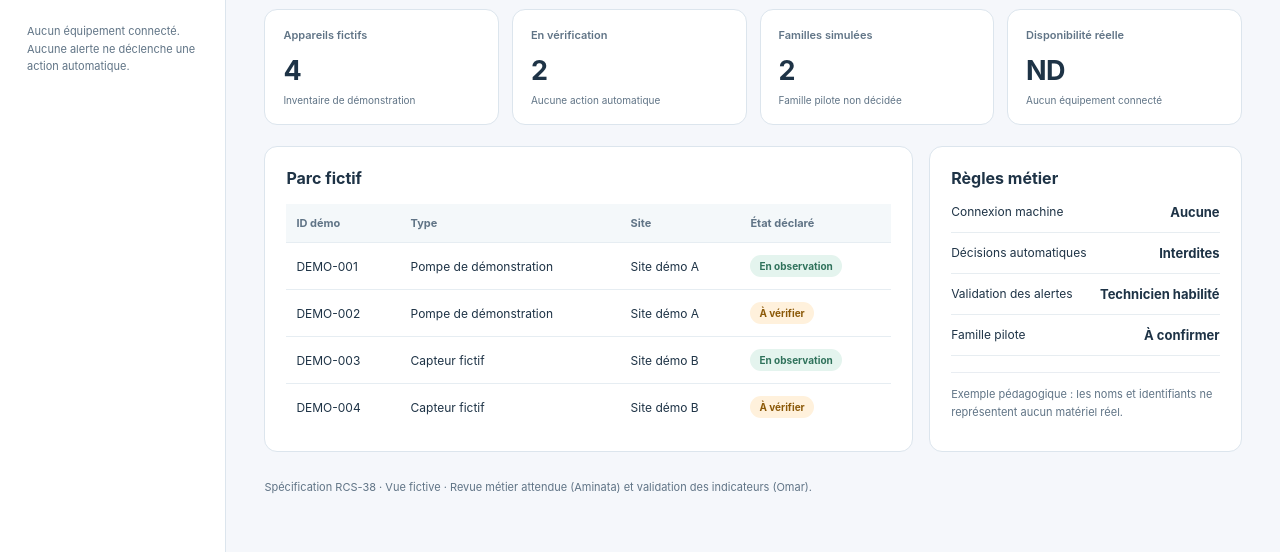
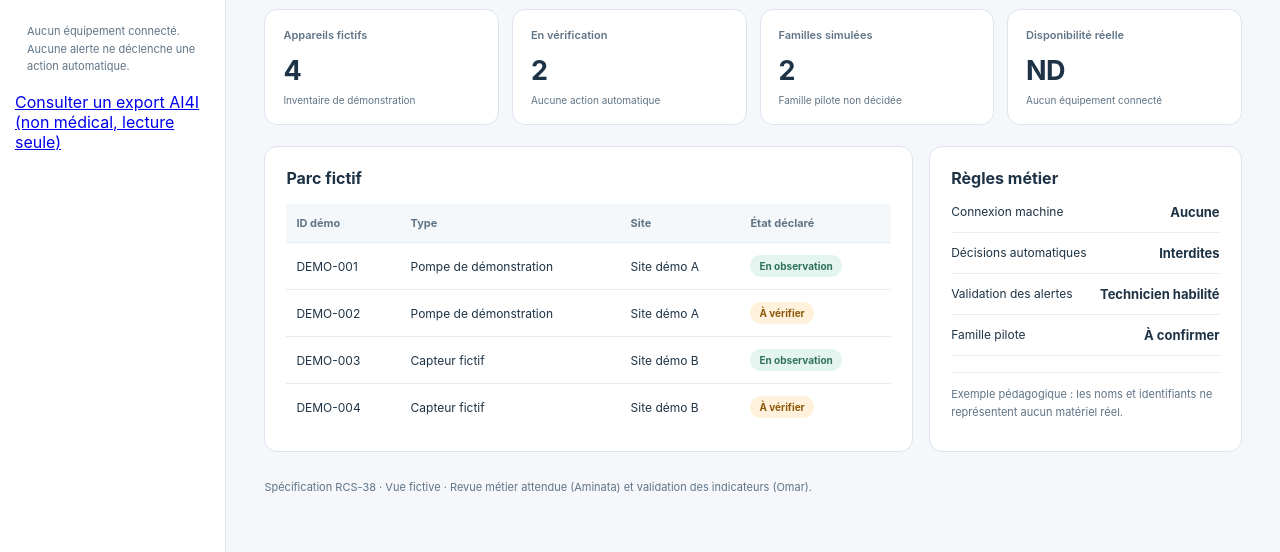
Before and after one commit to GemimaOndele/Generative-ai-and-diffusion-models-project, a plain HTML site: page frontend/monitoring/index.html in a window 1280 px wide. Shown: the part 341-893 px from the top of the page. Drawn offline with Linux system fonts and the light colour scheme; no server answers.

Commit message:
feat(RCS-38): link separate read-only AI4I page from demo monitoring

```diff
--- a/frontend/monitoring/index.html
+++ b/frontend/monitoring/index.html
@@ -22,6 +22,7 @@
       <div class="nav-heading">Monitoring</div>
       <nav id="nav" aria-label="Sections de monitoring"></nav>
       <div class="sidebar-note">Aucun équipement connecté. Aucune alerte ne déclenche une action automatique.</div>
+      <p><a href="./ai4i_preview.html">Consulter un export AI4I (non médical, lecture seule)</a></p>
     </aside>
     <main id="main">
       <section class="notice" role="status">
```
